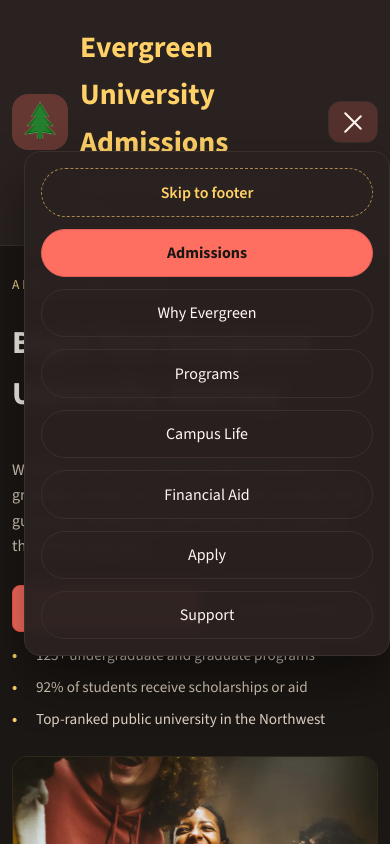
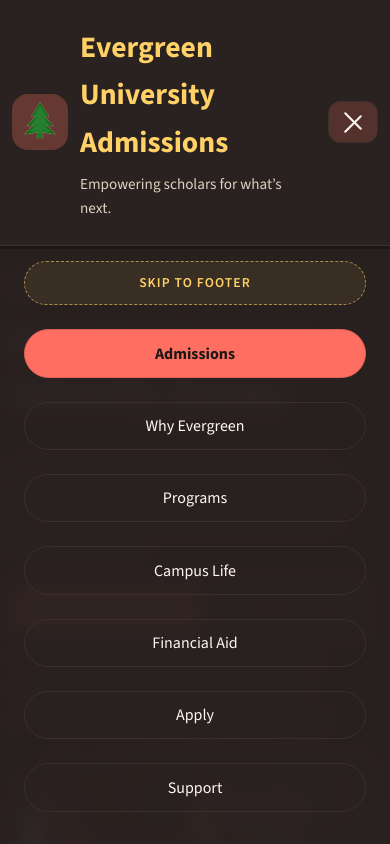
Before and after one commit to adamkbritsch/07-University-Admissions, a plain HTML site: page index.html in a window 390 px wide. Both pictures are taken after a click on the button "Toggle navigation". Shown: the top 844 px of the page. Drawn offline with nearby package versions, Linux system fonts and the light colour scheme.

Commit message:
update fix nav small

```diff
--- a/css/nav-overrides.css
+++ b/css/nav-overrides.css
@@ -1,4 +1,12 @@
 /* Temporary overrides until SCSS is recompiled */
+
+:root {
+  --header-offset: 72px;
+}
+
+body.nav-open {
+  overflow: hidden;
+}
 
 #headerWrapper {
   background-color: #2a2220;
@@ -132,6 +140,8 @@
   box-shadow: 0 24px 50px rgba(0, 0, 0, 0.45);
   backdrop-filter: blur(6px);
   z-index: 40;
+  max-height: calc(100vh - 4rem);
+  overflow-y: auto;
 }
 
 #headerWrapper .primary-nav ul li {
@@ -159,6 +169,27 @@
 
 #headerWrapper .primary-nav ul.is-open {
   display: flex;
+  position: fixed;
+  left: 0;
+  right: 0;
+  bottom: 0;
+  top: calc(var(--header-offset, 72px) + 0.25rem);
+  width: 100vw;
+  max-width: none;
+  padding: clamp(1.5rem, 6vw, 2.25rem);
+  padding-top: clamp(0.4rem, 3vw, 1.2rem);
+  border-radius: 0;
+  border: 0;
+  box-shadow: none;
+  align-items: stretch;
+  justify-content: flex-start;
+  gap: clamp(0.75rem, 3vh, 1.5rem);
+  min-height: 100vh;
+  min-height: 100dvh;
+  overflow-y: auto;
+  background: rgba(42, 34, 32, 0.97);
+  backdrop-filter: blur(8px);
+  padding-bottom: clamp(2rem, 10vh, 4rem);
 }
 
 #headerWrapper .primary-nav li.active {
--- a/js/scripts.js
+++ b/js/scripts.js
@@ -5,11 +5,50 @@ document.querySelector('#year').textContent = myrightNow.getFullYear()
 // mobile navigation toggle
 const navToggle = document.querySelector('.nav-toggle');
 const primaryMenu = document.querySelector('#primary-menu');
+const siteHeader = document.querySelector('.site-header');
+const rootElement = document.documentElement;
 
 if (navToggle && primaryMenu) {
-  const closeMenu = () => {
+  let lastScrollY = 0;
+
+  const lockBodyScroll = () => {
+    if (document.body.classList.contains('nav-open')) return;
+    lastScrollY = window.scrollY;
+    document.body.classList.add('nav-open');
+    document.body.style.position = 'fixed';
+    document.body.style.top = `-${lastScrollY}px`;
+    document.body.style.width = '100%';
+  };
+
+  const unlockBodyScroll = (restoreScroll = true) => {
+    if (!document.body.classList.contains('nav-open')) return;
+    document.body.classList.remove('nav-open');
+    document.body.style.removeProperty('position');
+    document.body.style.removeProperty('top');
+    document.body.style.removeProperty('width');
+    if (restoreScroll) {
+      window.scrollTo({ top: lastScrollY, behavior: 'auto' });
+    }
+  };
+
+  const applyHeaderOffset = () => {
+    if (!siteHeader) return;
+    const headerHeight = siteHeader.getBoundingClientRect().height;
+    rootElement.style.setProperty('--header-offset', `${Math.round(headerHeight)}px`);
+  };
+
+  const openMenu = () => {
+    applyHeaderOffset();
+    navToggle.setAttribute('aria-expanded', 'true');
+    primaryMenu.classList.add('is-open');
+    primaryMenu.scrollTo({ top: 0 });
+    lockBodyScroll();
+  };
+
+  const closeMenu = ({ restoreScroll = true } = {}) => {
     navToggle.setAttribute('aria-expanded', 'false');
     primaryMenu.classList.remove('is-open');
+    unlockBodyScroll(restoreScroll);
   };
 
   const toggleMenu = () => {
@@ -17,8 +56,7 @@ if (navToggle && primaryMenu) {
     if (expanded) {
       closeMenu();
     } else {
-      navToggle.setAttribute('aria-expanded', 'true');
-      primaryMenu.classList.add('is-open');
+      openMenu();
     }
   };
 
@@ -44,4 +82,11 @@ if (navToggle && primaryMenu) {
   } else if (typeof mdUpQuery.addListener === 'function') {
     mdUpQuery.addListener(handleViewportChange);
   }
+
+  window.addEventListener('keydown', event => {
+    if (event.key === 'Escape' && navToggle.getAttribute('aria-expanded') === 'true') {
+      closeMenu();
+      navToggle.focus();
+    }
+  });
 }
--- a/scss/_small.scss
+++ b/scss/_small.scss
@@ -4,6 +4,10 @@ html {
   -webkit-text-size-adjust: none;
   text-size-adjust: none;
   height: 100%;
+}
+
+:root {
+  --header-offset: 72px;
 }
 
 /*---- apply a natural box layout model to all elements -------*/
@@ -20,6 +24,10 @@ body {
   color: $fontColor;
   background-color: $bgPrimary;
   line-height: 1.6;
+}
+
+body.nav-open {
+  overflow: hidden;
 }
 
 h1,
@@ -166,6 +174,8 @@ a:focus-visible {
     box-shadow: 0 24px 50px rgba(#000, 0.45);
     backdrop-filter: blur(6px);
     z-index: 30;
+    max-height: calc(100vh - 4rem);
+    overflow-y: auto;
     li {
       border: 1px solid $borderColor;
       border-radius: 999px;
@@ -176,17 +186,63 @@ a:focus-visible {
         box-shadow: 0 10px 20px rgba(#000, 0.25);
       }
       &.nav-skip {
+        order: -1;
         border-style: dashed;
         border-color: rgba($accentHighlight, 0.6);
+        background: rgba($accentHighlight, 0.08);
+        &:hover,
+        &:focus-within {
+          background: rgba($accentHighlight, 0.16);
+          box-shadow: 0 12px 22px rgba($accentHighlight, 0.25);
+        }
         a {
+          display: flex;
+          align-items: center;
+          justify-content: center;
+          gap: 0.35rem;
+          padding: 0.75rem 1.2rem;
           font-weight: $boldWeight;
           color: $accentHighlight;
+          text-transform: uppercase;
+          letter-spacing: 0.08em;
+          font-size: 0.85rem;
+        }
+        a:hover,
+        a:focus-visible {
+          color: lighten($accentHighlight, 12%);
+          text-decoration: none;
         }
       }
     }
   }
   ul.is-open {
     display: flex;
+    position: fixed;
+    left: 0;
+    right: 0;
+    bottom: 0;
+    top: calc(var(--header-offset, 72px) + 0.25rem);
+    width: 100vw;
+    max-width: none;
+    margin: 0;
+    padding: clamp(1.5rem, 6vw, 2.25rem);
+    padding-top: clamp(0.4rem, 3vw, 1.2rem);
+    border-radius: 0;
+    border: 0;
+    box-shadow: none;
+    align-items: stretch;
+    justify-content: flex-start;
+    gap: clamp(0.75rem, 3vh, 1.5rem);
+    min-height: 100vh;
+    min-height: 100dvh;
+    overflow-y: auto;
+    background: rgba($bgSurface, 0.98);
+    backdrop-filter: blur(8px);
+    z-index: 40;
+    padding-bottom: clamp(2rem, 10vh, 4rem);
+  }
+  ul.is-open li {
+    width: 100%;
   }
   li.active {
     background-color: $accentPrimary;
```
Also changed, not shown: css/styles.css, css/styles.min.css, 1 other file.
